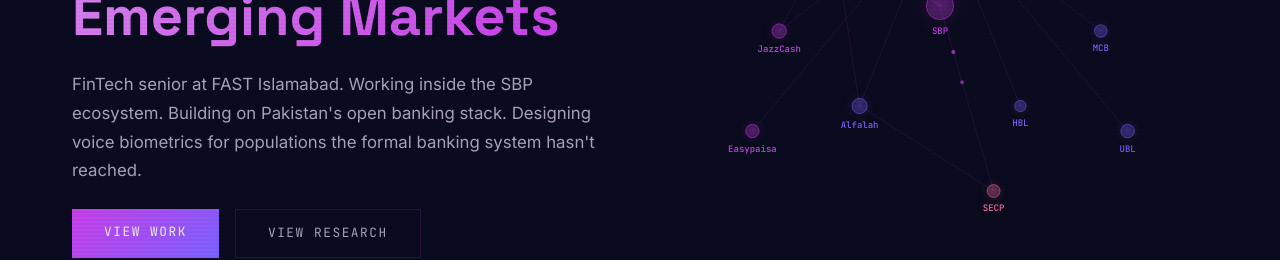
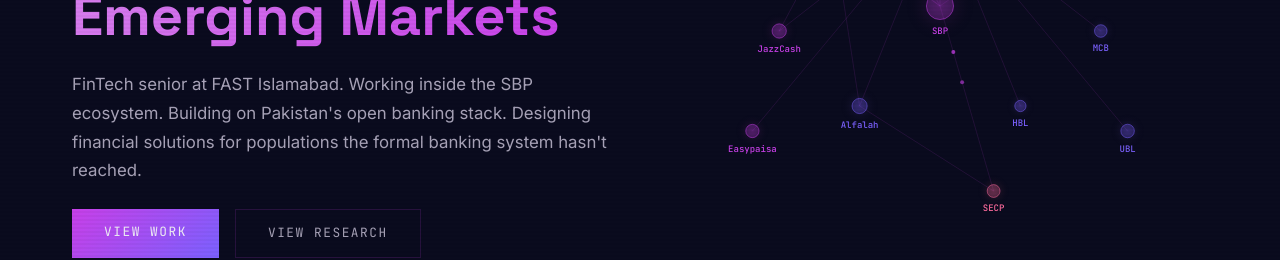
Before and after one commit to fawad-liaqat/Portfolio, a Next.js app: page / in a window 1280 px wide. Both pictures are taken after a click on the button "ENTER PORTFOLIO". Shown: the part 353-613 px from the top of the page. Built offline with nearby package versions, Linux system fonts and the light colour scheme.

Commit message:
Update  components/portfolio/HeroSection.tsx

```diff
--- a/components/portfolio/HeroSection.tsx
+++ b/components/portfolio/HeroSection.tsx
@@ -17,8 +17,8 @@
           </h2>
           <p className="hero-sub">
             FinTech senior at FAST Islamabad. Working inside the SBP ecosystem.
-            Building on Pakistan&apos;s open banking stack. Designing voice
-            biometrics for populations the formal banking system hasn&apos;t
+            Building on Pakistan&apos;s open banking stack. Designing financial
+            solutions for populations the formal banking system hasn&apos;t
             reached.
           </p>
           <div className="hero-ctas">
```
